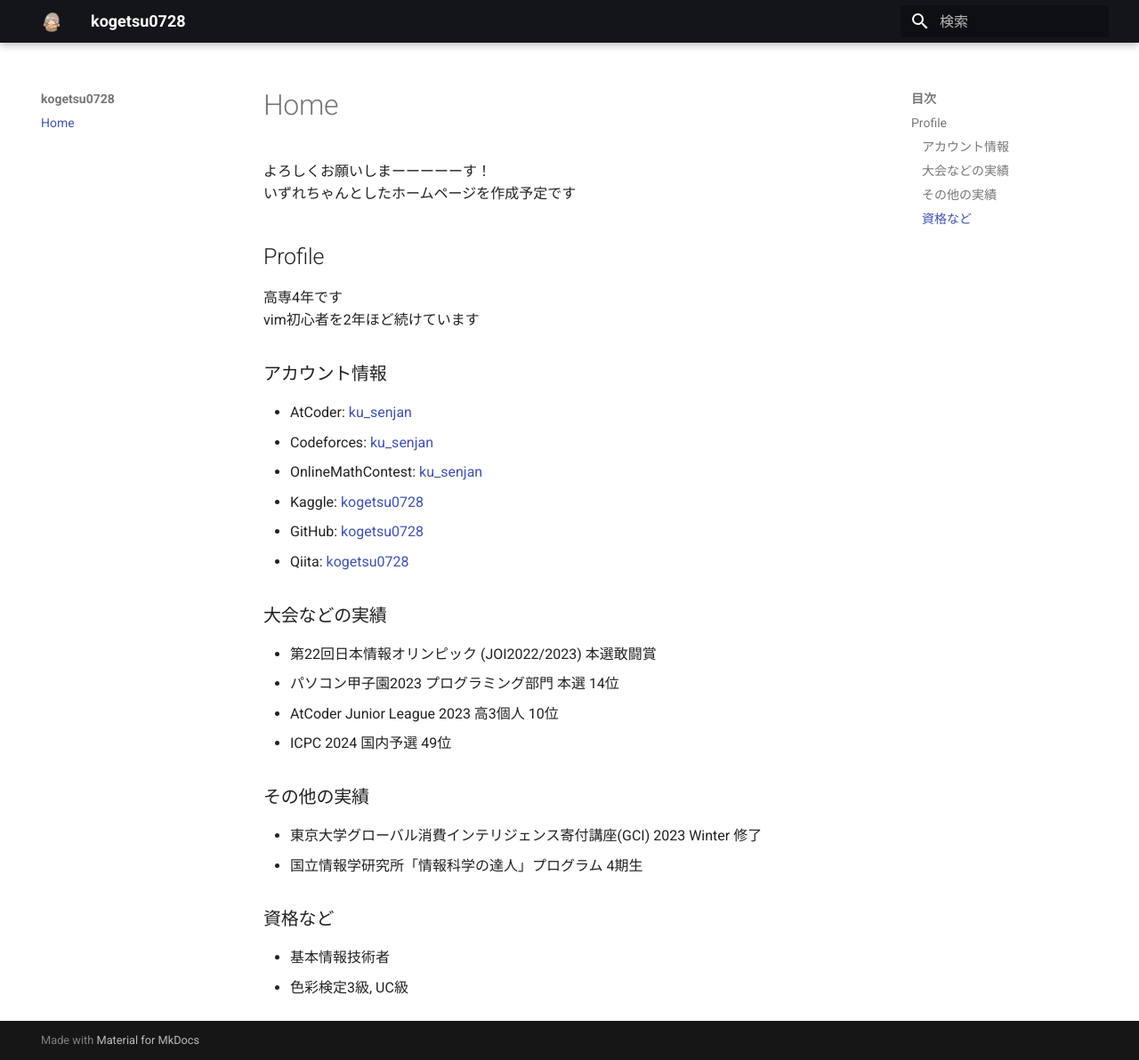
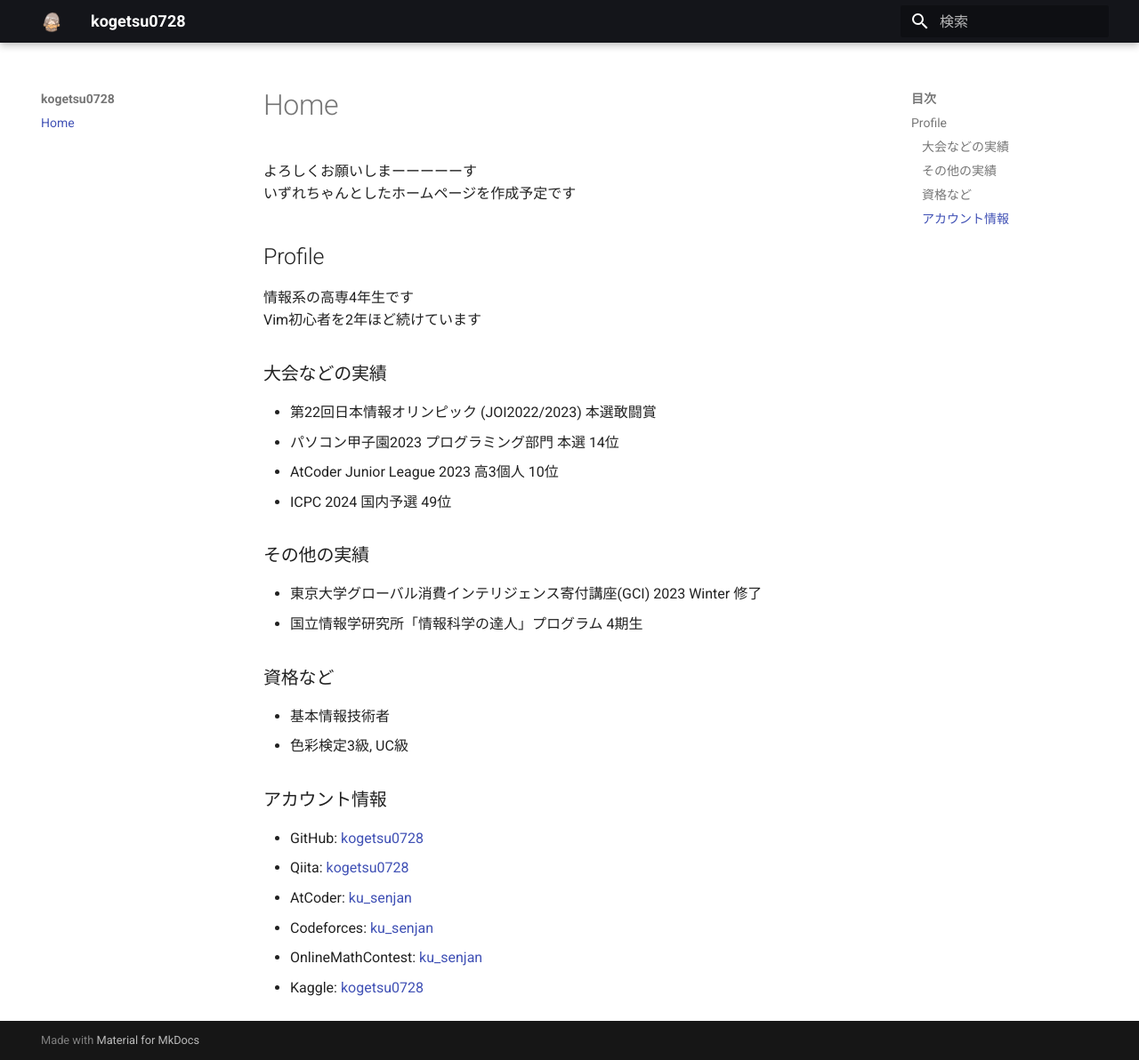
Before and after one commit to kogetsu0728/kogetsu0728.github.io, an MkDocs documentation site: the page built from docs/index.md, in a window 1280 px wide and 1192 px high. Shown: the whole window at 89% size. Built offline with MkDocs 1.6.1 and Material for MkDocs 9.7.7, drawn with Linux system fonts in a browser that asks for light colours; some of the changed lines change nothing that is shown.

Commit message:
順序の修正

```diff
--- a/docs/index.md
+++ b/docs/index.md
@@ -1,18 +1,10 @@
 # Home
-よろしくお願いしまーーーーーす！ <br>
+よろしくお願いしまーーーーーす <br>
 いずれちゃんとしたホームページを作成予定です <br>
 
 ## Profile
-高専4年です <br>
-vim初心者を2年ほど続けています <br>
-
-### アカウント情報
-- AtCoder: [ku_senjan](https://atcoder.jp/users/ku_senjan)
-- Codeforces: [ku_senjan](https://codeforces.com/profile/ku_senjan)
-- OnlineMathContest: [ku_senjan](https://onlinemathcontest.com/users/ku_senjan)
-- Kaggle: [kogetsu0728](https://www.kaggle.com/kogetsu0728)
-- GitHub: [kogetsu0728](https://github.com/kogetsu0728)
-- Qiita: [kogetsu0728](https://qiita.com/kogetsu0728)
+情報系の高専4年生です <br>
+Vim初心者を2年ほど続けています <br>
 
 ### 大会などの実績
 - 第22回日本情報オリンピック (JOI2022/2023) 本選敢闘賞
@@ -27,3 +19,11 @@
 ### 資格など
 - 基本情報技術者
 - 色彩検定3級, UC級
+
+### アカウント情報
+- GitHub: [kogetsu0728](https://github.com/kogetsu0728)
+- Qiita: [kogetsu0728](https://qiita.com/kogetsu0728)
+- AtCoder: [ku_senjan](https://atcoder.jp/users/ku_senjan)
+- Codeforces: [ku_senjan](https://codeforces.com/profile/ku_senjan)
+- OnlineMathContest: [ku_senjan](https://onlinemathcontest.com/users/ku_senjan)
+- Kaggle: [kogetsu0728](https://www.kaggle.com/kogetsu0728)
```
